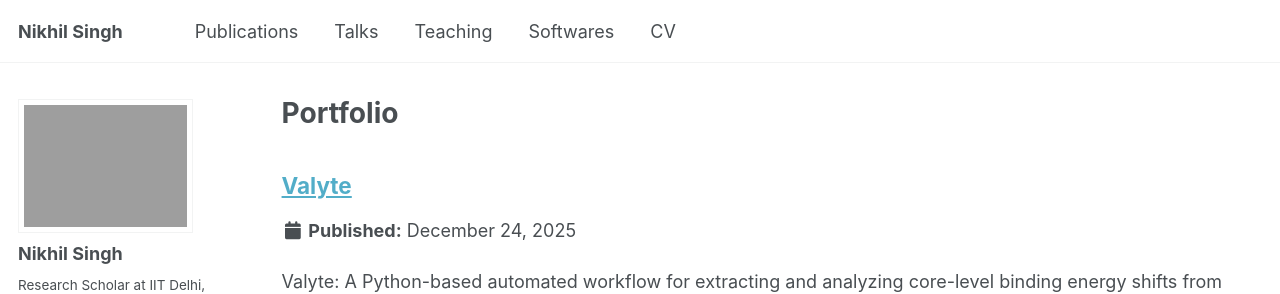
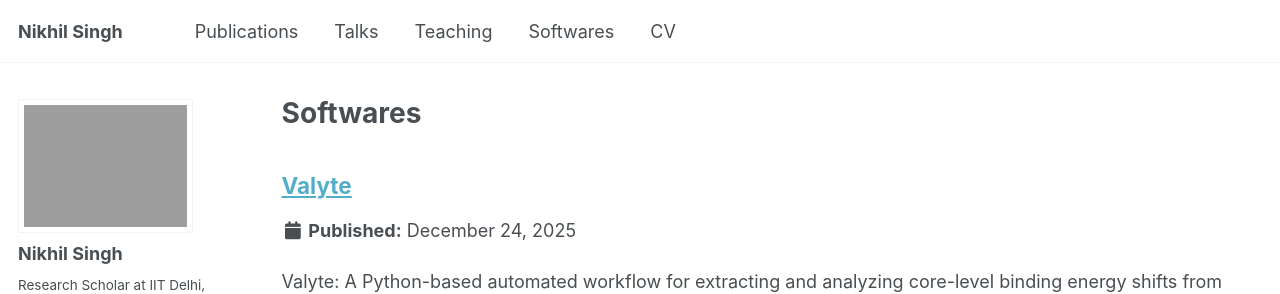
Before and after one commit to nikyadav002/nikyadav002.github.io, a Jekyll site: the page built from _pages/portfolio.html, in a window 1280 px wide. Shown: the top 294 px of the page. Built offline with Jekyll 4.4.1, drawn with Linux system fonts in a browser that asks for light colours; some web fonts are replaced; a script bundle is joined from its source files by our own code; library files that are not in the unit come from our copies.

Commit message:
Rename Portfolio page to Softwares and add logo

```diff
--- a/_data/navigation.yml
+++ b/_data/navigation.yml
@@ -18,7 +18,7 @@ main:
     url: /teaching/
 
   - title: "Softwares"
-    url: /portfolio/
+    url: /softwares/
 
 
 
--- a/_pages/portfolio.html
+++ b/_pages/portfolio.html
@@ -1,7 +1,7 @@
 ---
 layout: archive
-title: "Portfolio"
-permalink: /portfolio/
+title: "Softwares"
+permalink: /softwares/
 author_profile: true
 ---
 
@@ -9,5 +9,5 @@ author_profile: true
 
 
 {% for post in site.portfolio %}
-  {% include archive-single.html %}
+{% include archive-single.html %}
 {% endfor %}
```
Also changed, not shown: _portfolio/valyte.md (+2 -0 lines).
